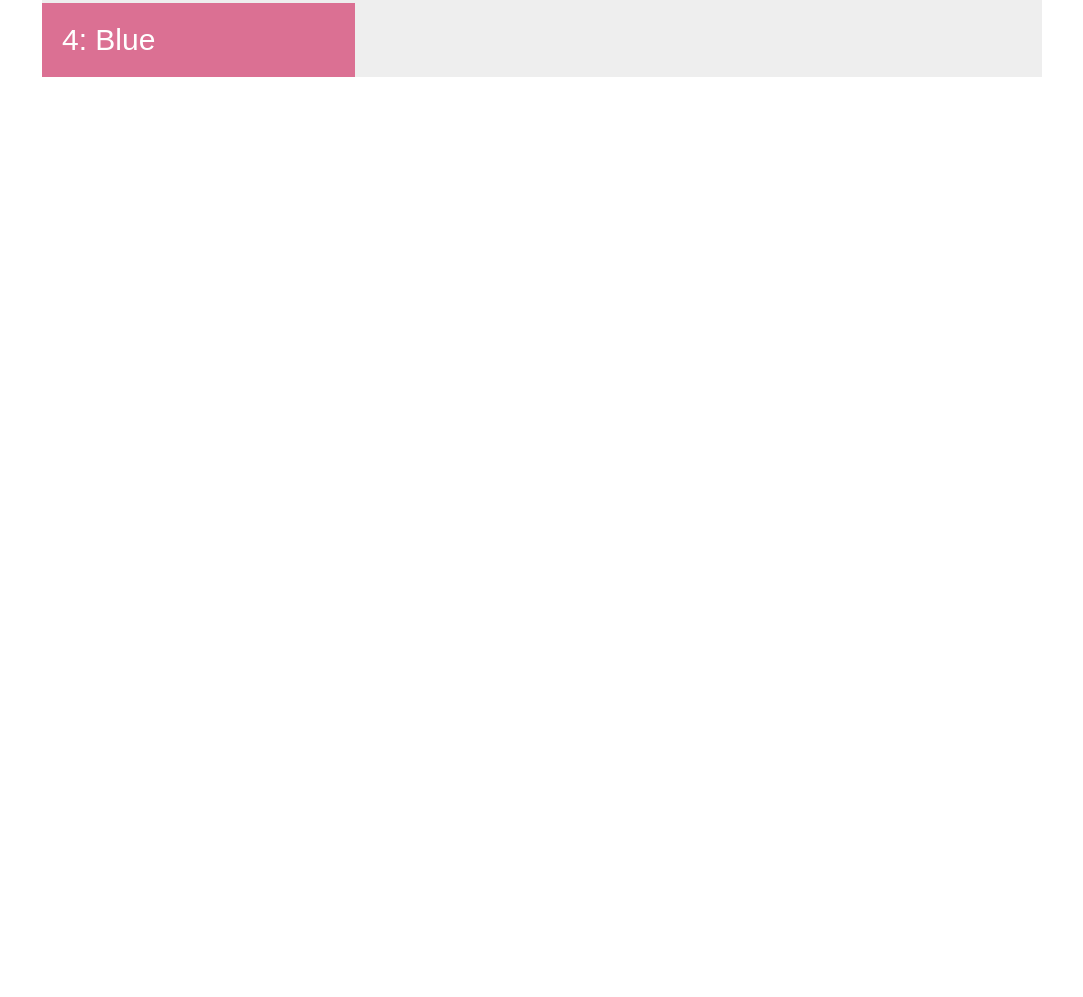
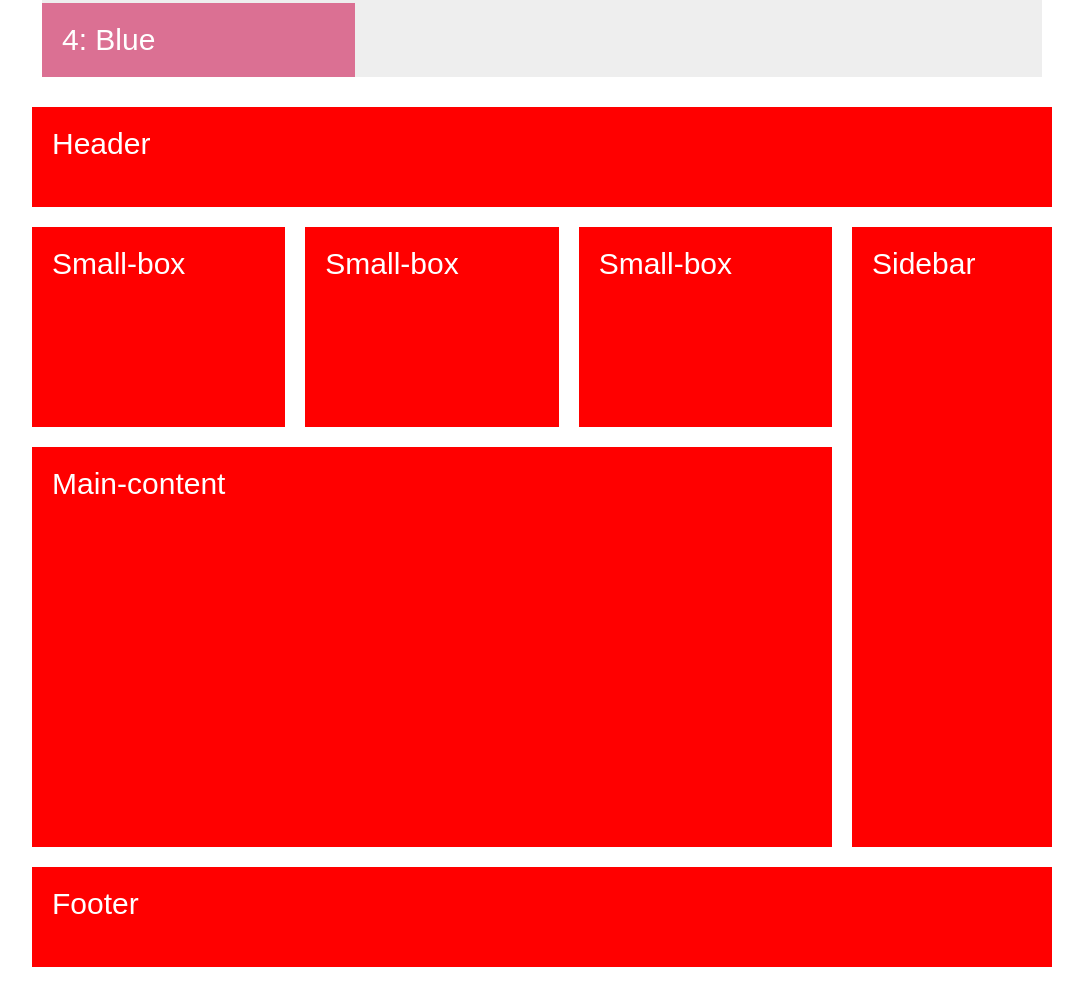
Before and after one commit to matheusalxds/example-css-grid, a website: page index.html in a window 1280 px wide. Shown: the part 491-1488 px from the top of the page, without its empty margins (98-1181 px from the left). Before the commit the page ends 800 px from the top, so only its background shows below. Drawn offline with Linux system fonts and the light colour scheme.

Commit message:
Challenge accepted

```diff
--- a/index.html
+++ b/index.html
@@ -20,5 +20,15 @@
       <div class="item item--5">5: Pink</div>
       <div class="item item--6">6: Brown</div>
     </div>
+
+    <div class="challenge">
+      <header class="challenge__header">Header</header>
+      <div class="challenge__small-box">Small-box</div>
+      <div class="challenge__small-box">Small-box</div>
+      <div class="challenge__small-box">Small-box</div>
+      <div class="challenge__main-content">Main-content</div>
+      <div class="challenge__sidebar">Sidebar</div>
+      <footer class="challenge__footer">Footer</footer>
+    </div>
   </body>
 </html>
--- a/sass/main.scss
+++ b/sass/main.scss
@@ -92,3 +92,44 @@
     grid-column: 2 / 3;
   }
 }
+
+.challenge {
+
+  width: 1020px;
+  margin: 30px auto;
+
+  display: grid;
+  grid-gap: 20px;
+
+  grid-template-rows: 100px 200px 400px 100px;
+  grid-template-columns: repeat(3, 1fr) 200px;
+
+  & > * {
+    padding: 20px;
+    background-color: red;
+    color: white;
+    font-size: 30px;
+    font-family: sans-serif;
+  }
+
+  &__header {
+    grid-column: 1 / -1;
+  }
+
+  &__main-content {
+    grid-row: 3 / 4;
+    //grid-column: 1 / 4; // is more intuitive to use span
+    grid-column: 1 / span 3;
+  }
+
+  &__sidebar {
+    //grid-row: 2 / 4;
+    grid-row: 2 / span 2; // is more intuitive to use span
+    grid-column: 4 / 5;
+  }
+
+  &__footer {
+    grid-row: 4 / 5;
+    grid-column: 1 / -1;
+  }
+}
```
Also changed, not shown: css/style.css.
